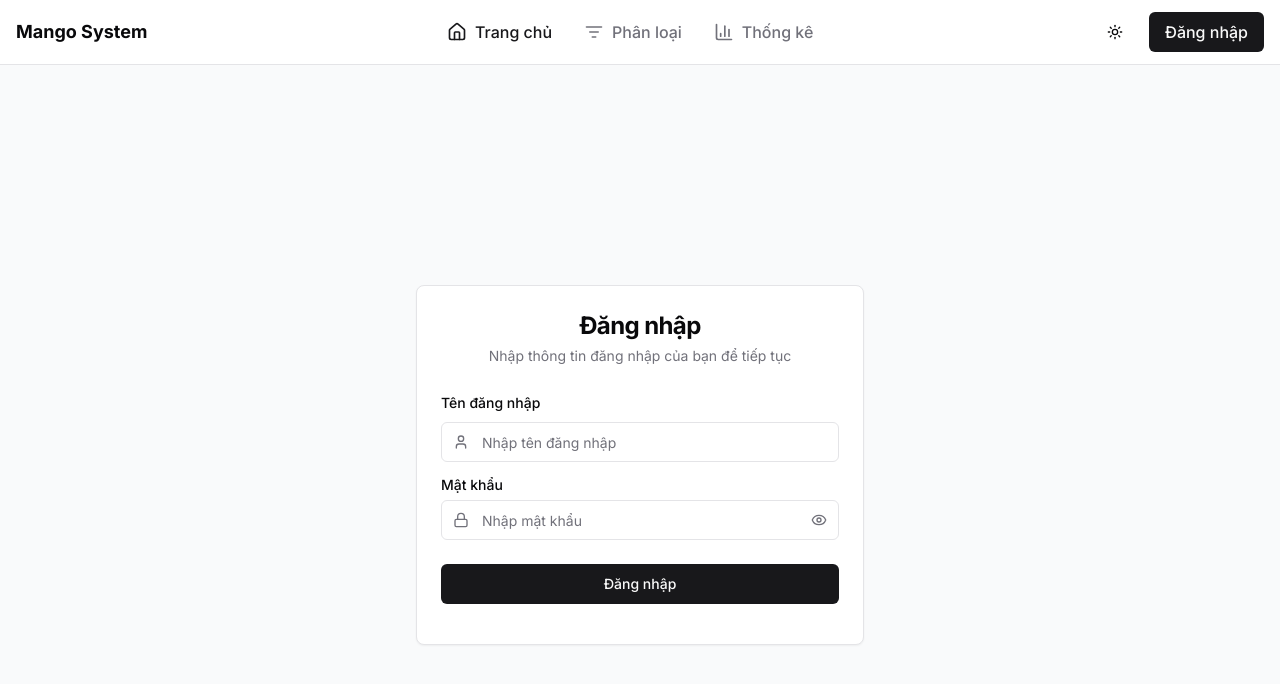
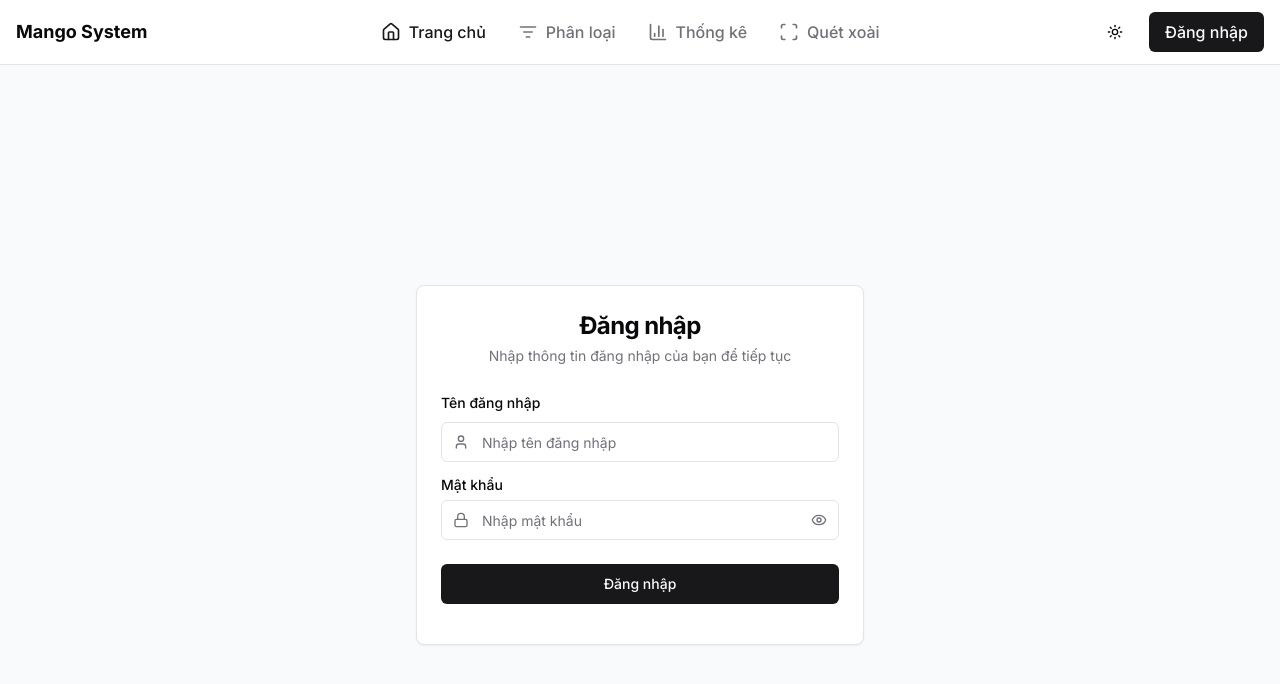
Before and after one commit to ngkhhuy/mango-frontend, a Next.js app: page / in a window 1280 px wide. Shown: the top 684 px of the page. Built offline with nearby package versions, Linux system fonts and the light colour scheme.

Commit message:
add scan

```diff
--- a/components/navbar.tsx
+++ b/components/navbar.tsx
@@ -28,6 +28,7 @@ import {
   Settings,
   User,
   X,
+  Scan,
 } from "lucide-react"
 
 interface UserData {
@@ -107,6 +108,11 @@ export default function Navbar() {
       name: "Thống kê",
       href: "/statistics",
       icon: BarChart3,
+    },
+    {
+      name: "Quét xoài",
+      href: "/scan",
+      icon: Scan,
     },
   ]
 
```
